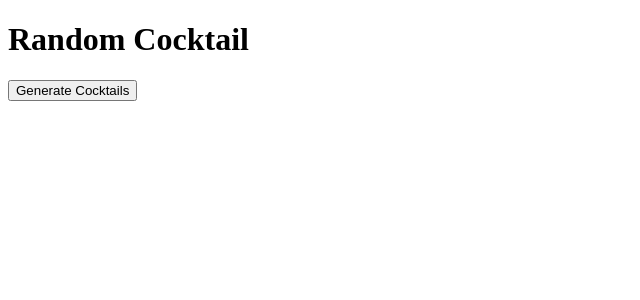
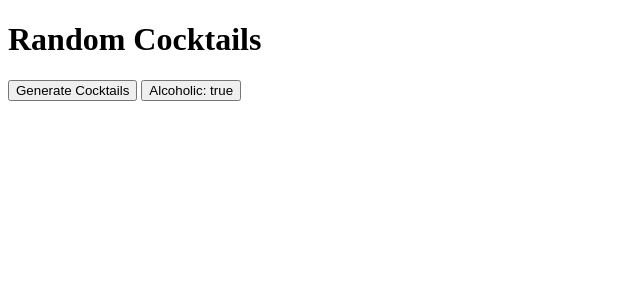
Before and after one commit to PaceyA/CocktailAPIApp, a SvelteKit app in the folder CocktailApp/: page / in a window 1280 px wide. Shown: the top 300 px of the page, without its empty margins (0-640 px from the left). Built offline with nearby package versions, Linux system fonts and the light colour scheme.

Commit message:
Added button to toggle alcholic drinks

```diff
--- a/CocktailApp/src/lib/card.svelte
+++ b/CocktailApp/src/lib/card.svelte
@@ -5,19 +5,22 @@ export let drinkImage : string;
 
 </script>
 
-<div id="card">
+<div class="card">
 <p>{drinkName}</p>
 <img src="{drinkImage}">
 </div>
 
 <style>
-#card{
+.card{
     border: 1px solid black;
     margin: 1px;
+    width: 40%;
     text-align: center;
+    border-radius: 25px;
 }
-#card:hover{
-    background-color: aqua;
+.card:hover{
+    background-color: rgb(246, 246, 246);
+    cursor: pointer;
 }
 img{
     height: 100px;
--- a/CocktailApp/src/routes/+page.svelte
+++ b/CocktailApp/src/routes/+page.svelte
@@ -5,7 +5,7 @@
         async function callApi() {
         drinks = [];
          try {
-      const response = await fetch('https://www.thecocktaildb.com/api/json/v1/1/filter.php?a=Alcoholic');
+      const response = await fetch(`https://www.thecocktaildb.com/api/json/v1/1/filter.php?a=${isAlcholic}`);
       const data = await response.json();
 
       for(let i = 0; i < 5; i++){
@@ -18,12 +18,25 @@
     }
     }
 
+    function toggleAlcohol()
+    {
+        if(isAlcholic == "Alcoholic")
+        {
+            isAlcholic = "Non_Alcoholic"
+        }
+        else{
+            isAlcholic = "Alcoholic"
+        }
+    }
+
     let drinks : drinklist[] = [];
+    let isAlcholic : string = "Alcoholic";
 
 </script>
 
-<h1>Random Cocktail</h1>
+<h1>Random Cocktails</h1>
 <button on:click={callApi}>Generate Cocktails</button>
+<button on:click={toggleAlcohol}>Alcoholic: {isAlcholic == "Alcoholic"}</button>
 {#each drinks as drink}
     <Card drinkName={drink.strDrink} drinkImage={drink.strDrinkThumb}/>
 {/each}
```
